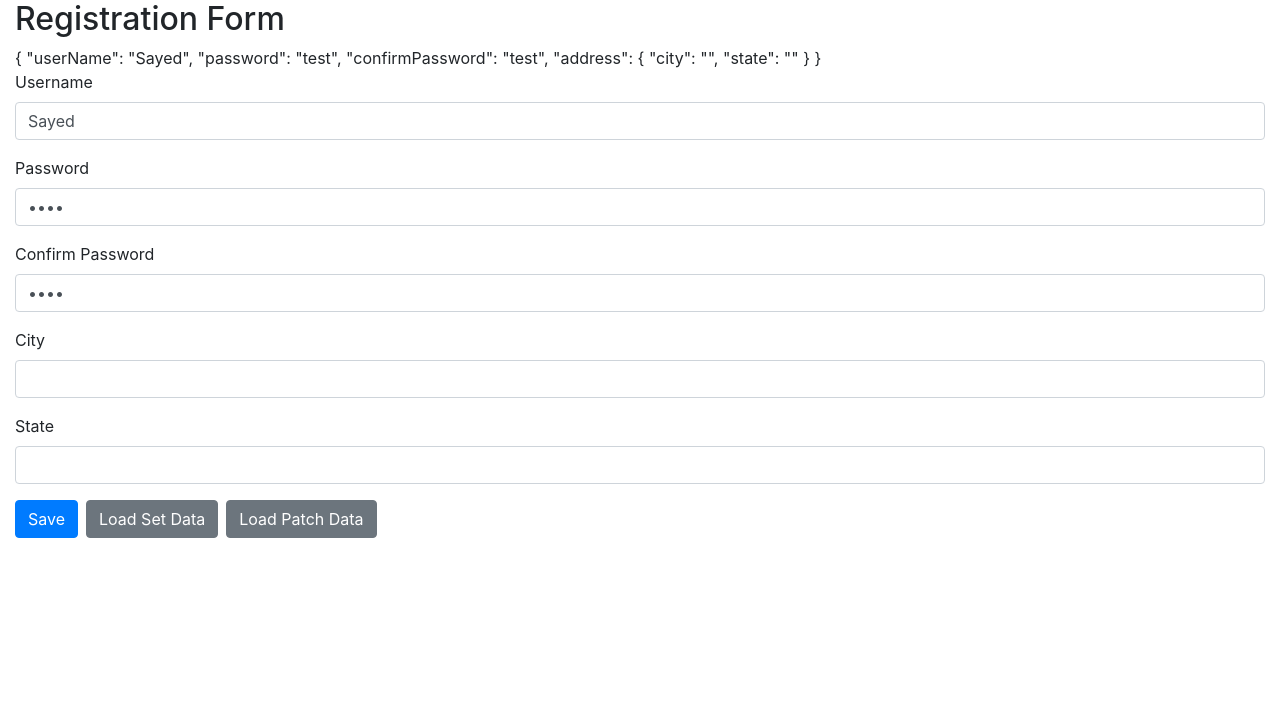
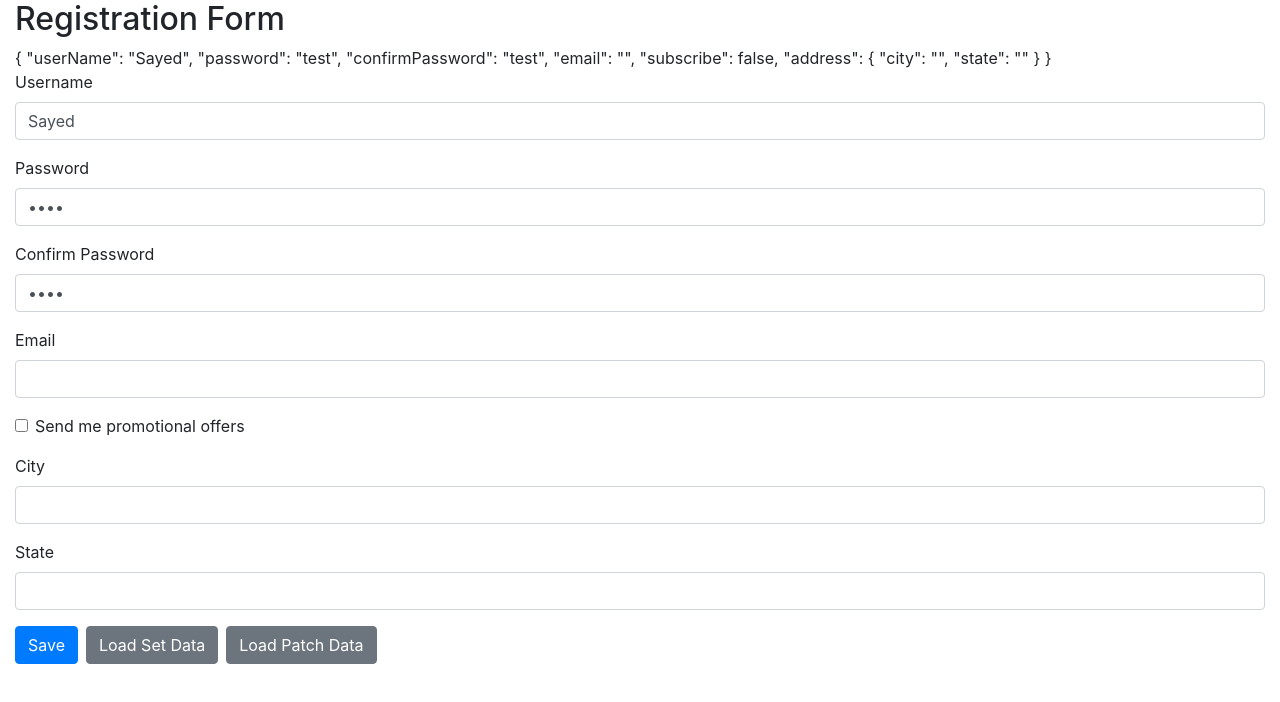
Before and after one commit to SMXeem/AngularReactiveFormTutorial, an Angular app: page / in a window 1280 px wide. Shown: the top 702 px of the page. Built offline with nearby package versions, Linux system fonts and the light colour scheme.

Commit message:
Conditional validation in angular

```diff
--- a/src/app/app.component.html
+++ b/src/app/app.component.html
@@ -24,6 +24,19 @@
       <small class="text-danger" *ngIf="registrationForm.errors?.misMatch">Password not match</small>
     </div>
 
+    <div class="form-group">
+      <label>Email</label>
+      <input [class.is-invalid]="email.invalid && email.touched" type="text" formControlName="email" class="form-control">
+      <small class="text-danger" [class.d-none]="email.valid || email.untouched">Email is reaquired</small>
+    </div>
+
+    <div class="form-check mb-3">
+      <input class="form-check-input" formControlName="subscribe" type="checkbox">
+      <label class="form-check-label">
+        Send me promotional offers
+      </label>
+    </div>
+
     <div formGroupName="address">
       <div class="form-group">
         <label>City</label>
--- a/src/app/app.component.ts
+++ b/src/app/app.component.ts
@@ -1,5 +1,5 @@
-import { Component } from '@angular/core';
-import { FormBuilder, Validators } from '@angular/forms';
+import { Component, OnInit } from '@angular/core';
+import { FormBuilder, FormGroup, Validators } from '@angular/forms';
 import { forbiddenNameValidator } from './shared/user-name.validator';
 import { passwordValidator } from './shared/password.validator';
 //import { FormControl, FormGroup } from '@angular/forms';
@@ -9,23 +9,43 @@
   templateUrl: './app.component.html',
   styleUrls: ['./app.component.css']
 })
-export class AppComponent {
+export class AppComponent implements OnInit{
   title = 'AngularReactiveFormTutorial';
+  registrationForm: FormGroup;
   get userName(){
     return this.registrationForm.get('userName');
+  }
+  get email(){
+    return this.registrationForm.get('email');
   }
 
   constructor(private formB: FormBuilder){}
 
-  registrationForm=this.formB.group({
+  ngOnInit(){
+    this.registrationForm=this.formB.group({
       userName: ['Sayed', [Validators.required,Validators.minLength(3),forbiddenNameValidator(/password/)]],
       password: ['test'],
       confirmPassword: ['test'],
+      email:[''],
+      subscribe: [false],
       address: this.formB.group({
         city: [''],
         state: ['']
       })
     },{validator: passwordValidator});
+    this.registrationForm.get('subscribe').valueChanges
+      .subscribe(checkedValue => {
+        const email=this.registrationForm.get('email');
+        if(checkedValue){
+          email.setValidators(Validators.required);
+        }else{
+          email.clearValidators();
+        }
+        email.updateValueAndValidity();
+      });
+  }
+
+
   // registrationForm=new FormGroup({
   //   userName:new FormControl('Sayed'),
   //   password:new FormControl(''),
@@ -41,6 +61,8 @@
       userName: 'Sayed Al Zawad',
       password: 'test',
       confirmPassword: 'test',
+      email:'',
+      subscribe: false,
       address: {
         city:'Dhaka',
         state:'Mohammadpur'
```
Lines whose indentation alone changed are shown as unchanged.
